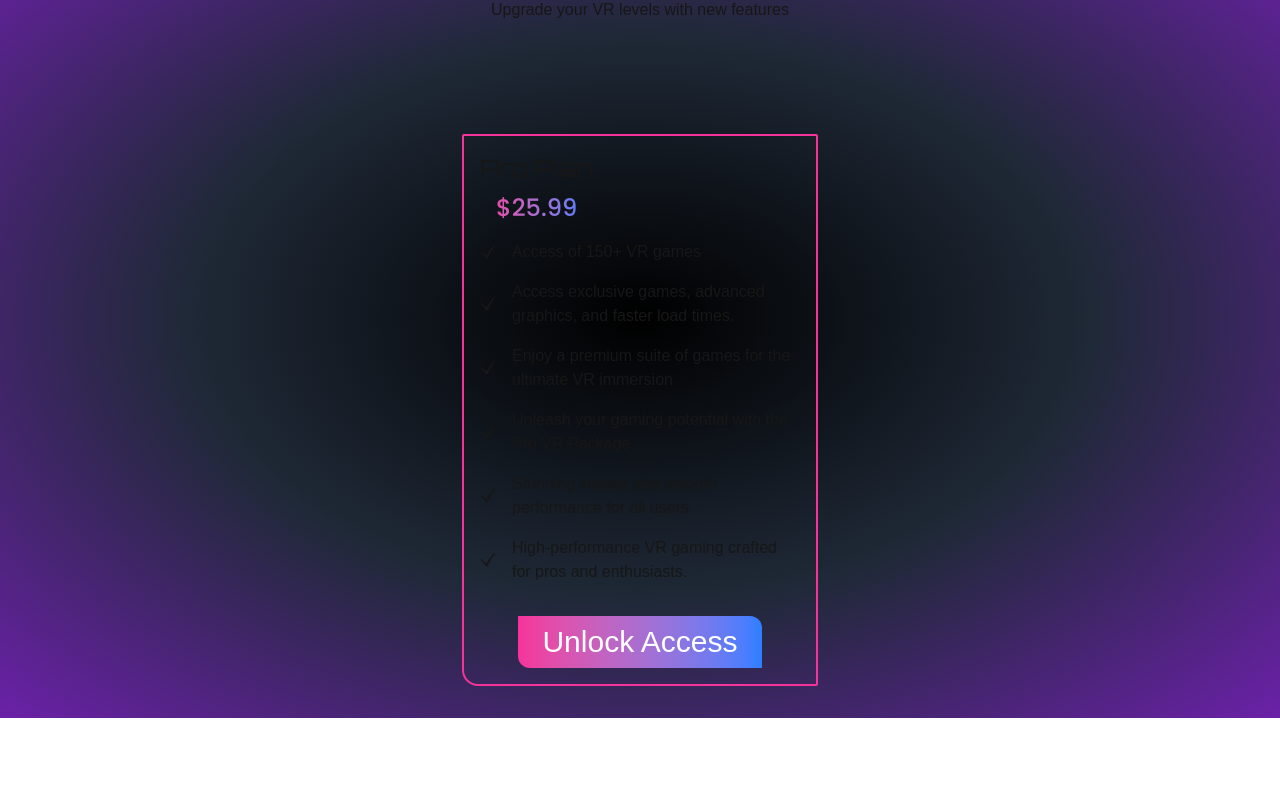
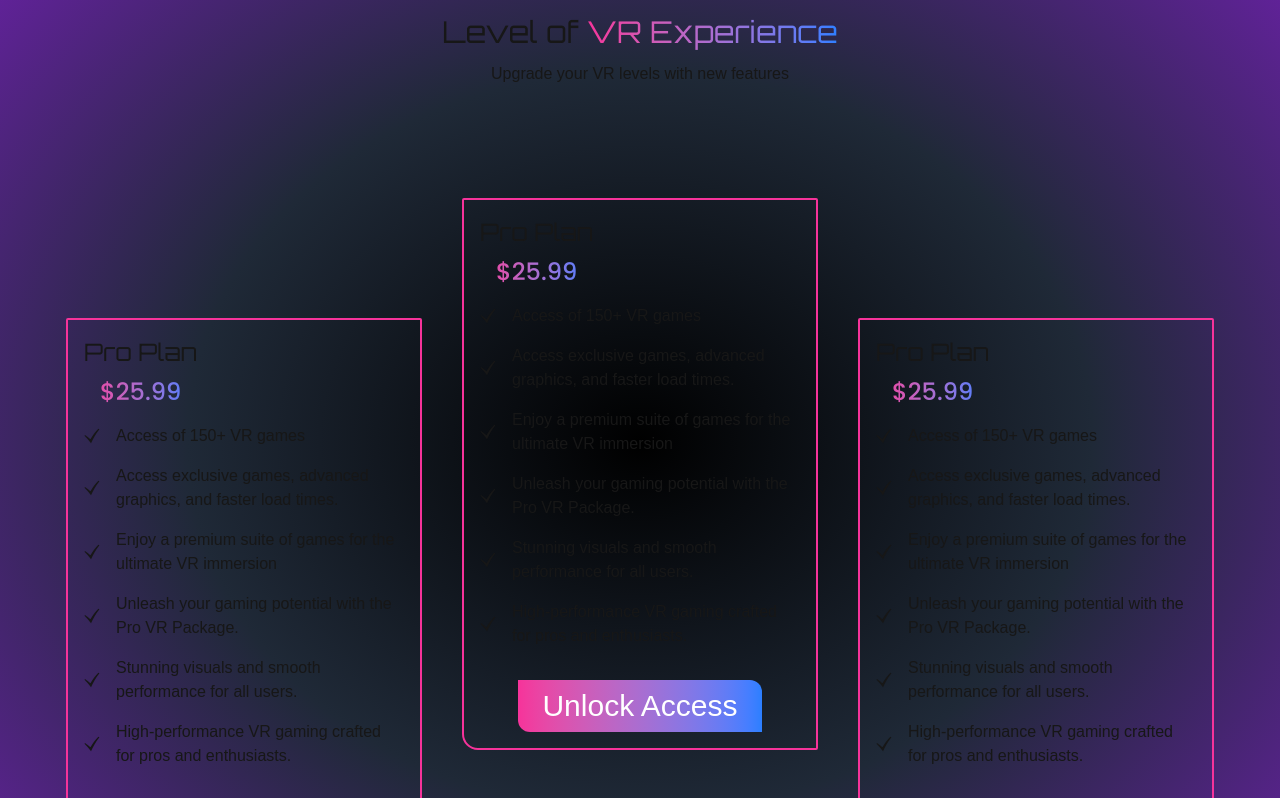
Before and after one commit to abdulwasay0245/Gaming-Landing-Page, a Next.js app: page / in a window 1280 px wide. Shown: the part 4760-5558 px from the top of the page. Before the commit the page ends 5478 px from the top, so only its background shows below. Built offline with nearby package versions, Linux system fonts and the light colour scheme; a web font is replaced by a local one.

Commit message:
completed proplan section

```diff
--- a/src/app/component/PlanSection.tsx
+++ b/src/app/component/PlanSection.tsx
@@ -3,13 +3,17 @@ import { orbitron, poppins, podkova } from './fonts'
 import ProPlansCard from './ProCard'
 const PlanSection = () => {
   return (
-      <div  className='min-h-screen   flex flex-col gap-28 items-center justify-center '  style={{ background: 'radial-gradient(ellipse at center, #000000, #1f2937, #6b21a8)' }} >
+      <div  className='min-h-screen p-24   flex flex-col gap-28 items-center justify-center '  style={{ background: 'radial-gradient(ellipse at center, #000000, #1f2937, #6b21a8)' }} >
           <div className='text-center space-y-3' >
               <h1 style={orbitron.style} className='text-3xl' >Level of <span  className='  bg-gradient-to-r from-pink-500 to-blue-500 text-transparent bg-clip-text'>VR Experience</span></h1>
               <p style={podkova.style} className='font-extralight '>Upgrade your VR levels with new features </p>
           </div>
 
-          <ProPlansCard/>
+          <div className='flex gap-10'>
+          <span className='mt-[120px]'><ProPlansCard /></span>
+          <span className='mb-2'><ProPlansCard /></span>
+          <span className='mt-[120px]'><ProPlansCard /></span>
+          </div>
 
       </div>
   )
```
